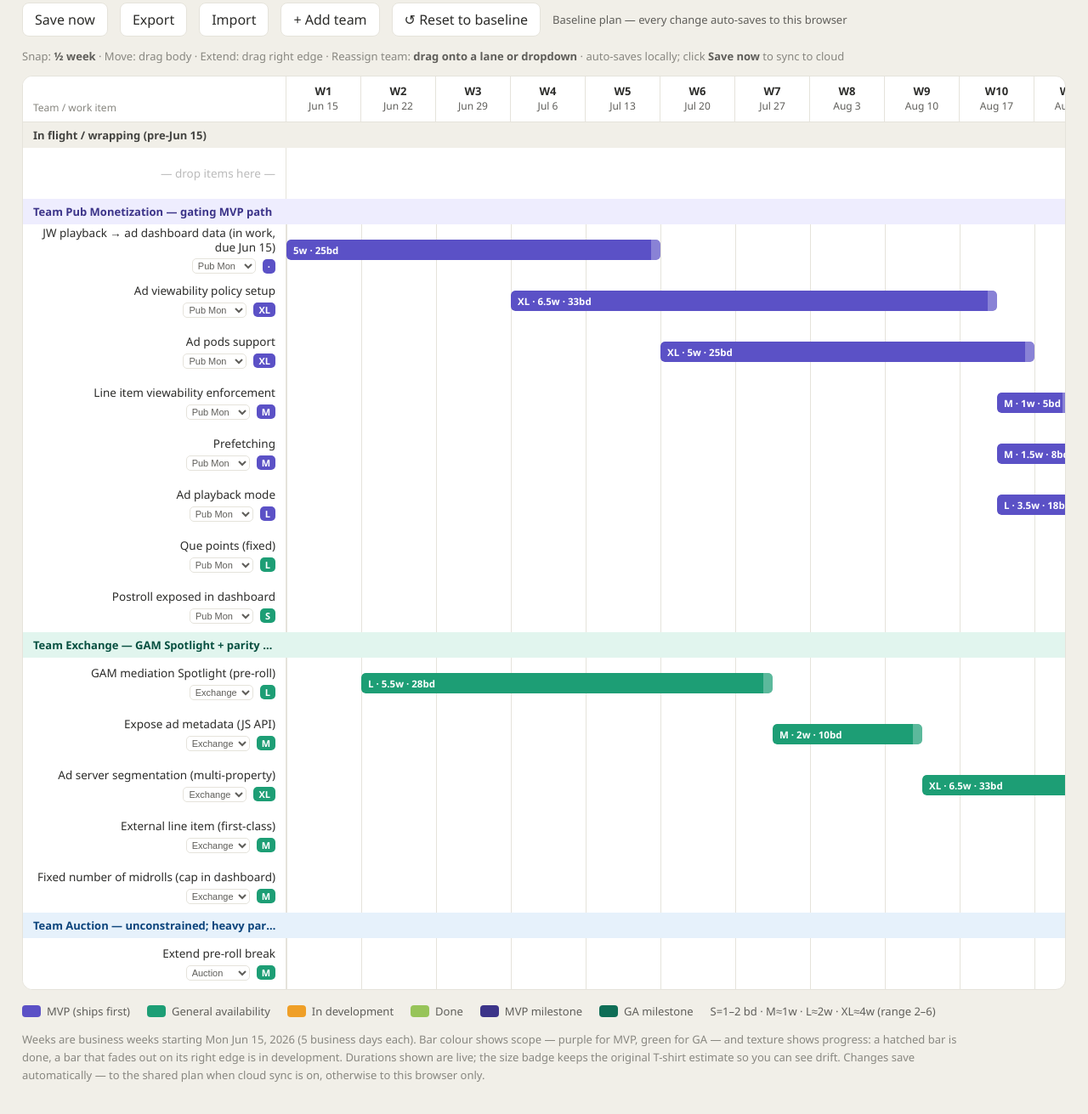
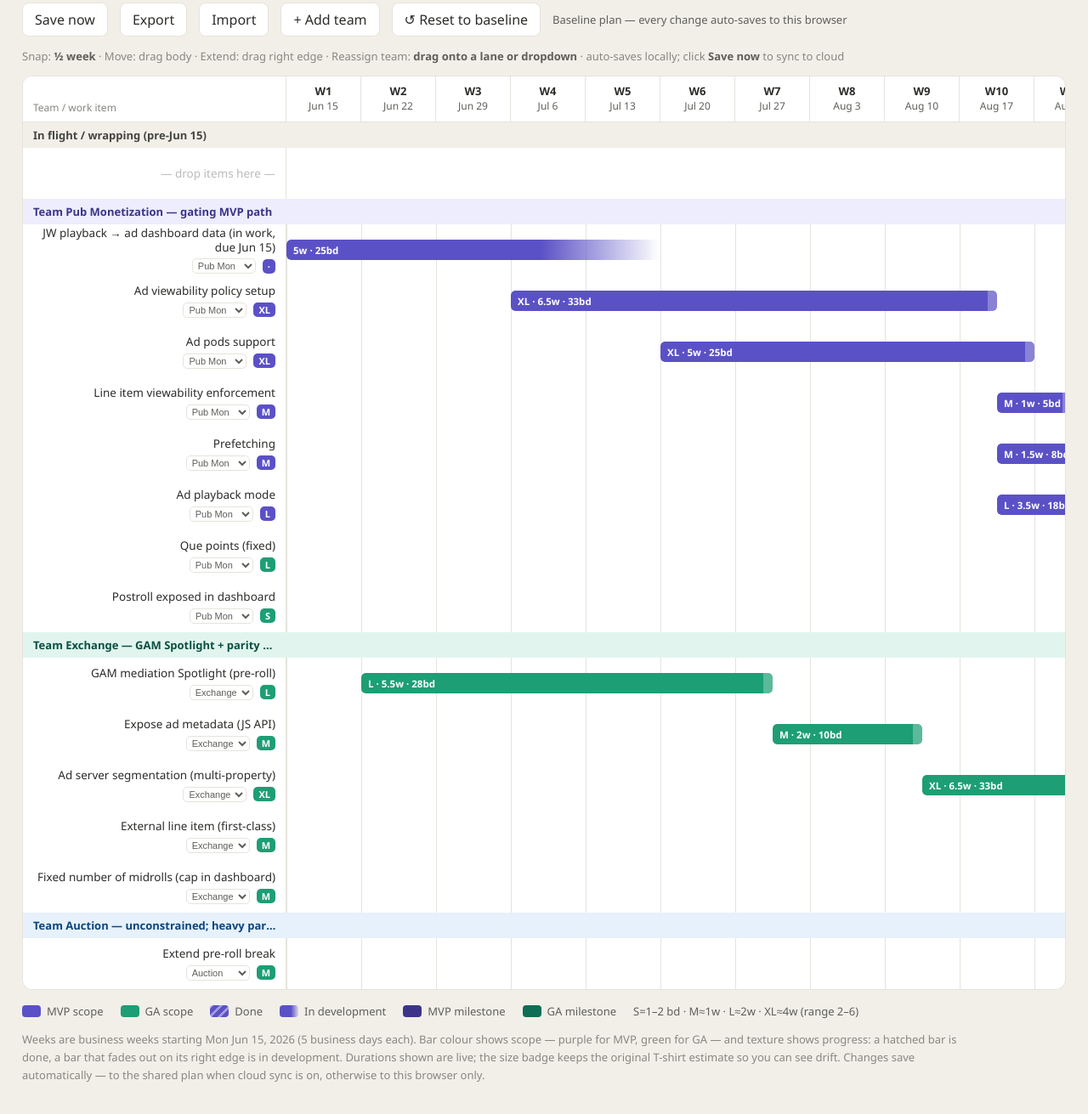
Before and after one commit to ionut2/jwx-delivery-timeline, a website: page index.html in a window 1280 px wide. Shown: the part 179-1490 px from the top of the page at 85% size. Drawn offline with Linux system fonts and the light colour scheme.

Commit message:
feat: hatch done bars and fade in-dev bars, update legend

```diff
--- a/index.html
+++ b/index.html
@@ -22,6 +22,7 @@
     --ink:#2C2C2A; --mut:#5F5E5A; --faint:#888780;
     --line:#E5E3DB; --bg:#FFFFFF; --panel:#FAFAF7;
     --gutter:310px; --weekw:88px; --rowh:60px;
+    --hatch:repeating-linear-gradient(135deg,rgba(255,255,255,.42) 0,rgba(255,255,255,.42) 3px,transparent 3px,transparent 8px);
   }
   *{box-sizing:border-box;}
   body{margin:0;background:#F1EFE8;color:var(--ink);font-family:'Segoe UI','Helvetica Neue',Arial,sans-serif;}
@@ -76,6 +77,11 @@
   .bar-fill{position:absolute;left:0;top:0;right:0;bottom:0;border-radius:5px;
     box-shadow:0 1px 2px rgba(0,0,0,.12);}
   .bar-label{position:relative;z-index:1;pointer-events:none;overflow:hidden;text-overflow:ellipsis;}
+  .bar-fill.done{background-image:var(--hatch);}
+  .bar-fill.indev{-webkit-mask-image:linear-gradient(to right,#000 0,#000 68%,transparent 100%);
+    mask-image:linear-gradient(to right,#000 0,#000 68%,transparent 100%);}
+  .sw-done{background:var(--mvp);background-image:var(--hatch);}
+  .sw-indev{background:linear-gradient(to right,var(--mvp) 60%,rgba(91,81,198,.15));}
   .bar:active{cursor:grabbing;}
   .bar .handle{position:absolute;right:0;top:0;width:11px;height:100%;cursor:ew-resize;
     border-radius:0 5px 5px 0;background:rgba(255,255,255,.28);z-index:2;}
@@ -121,10 +127,10 @@
   <div class="frame"><div class="scroll"><div class="inner" id="inner"></div></div></div>
 
   <div class="legend">
-    <div class="it"><span class="sw" style="background:var(--mvp)"></span>MVP (ships first)</div>
-    <div class="it"><span class="sw" style="background:var(--ga)"></span>General availability</div>
-    <div class="it"><span class="sw" style="background:var(--dev)"></span>In development</div>
-    <div class="it"><span class="sw" style="background:var(--done)"></span>Done</div>
+    <div class="it"><span class="sw" style="background:var(--mvp)"></span>MVP scope</div>
+    <div class="it"><span class="sw" style="background:var(--ga)"></span>GA scope</div>
+    <div class="it"><span class="sw sw-done"></span>Done</div>
+    <div class="it"><span class="sw sw-indev"></span>In development</div>
     <div class="it"><span class="sw" style="background:var(--mvp-d)"></span>MVP milestone</div>
     <div class="it"><span class="sw" style="background:var(--ga-d)"></span>GA milestone</div>
     <div class="it">S=1–2 bd · M≈1w · L≈2w · XL≈4w (range 2–6)</div>
@@ -423,14 +429,14 @@ function buildBar(t){
   positionBar(bar,t);
   return bar;
 }
-function barLabel(t){const dl=t.dur*WEEKW;
-  const txt=t.size!=='—'?(t.size+' · '+durLabel(t)):durLabel(t);
-  return dl<70?(t.size!=='—'?t.size:'•'):txt;}
+function barLabel(t){const dl=t.dur*WEEKW;const tick=t.status==='done'?'✓ ':'';
+  const txt=tick+(t.size!=='—'?(t.size+' · '+durLabel(t)):durLabel(t));
+  return dl<70?(tick.trim()+(t.size!=='—'?t.size:'•')):txt;}
 function positionBar(bar,t){
   bar.style.left=(t.s*WEEKW)+'px';bar.style.width=Math.max(18,t.dur*WEEKW)+'px';
   const fill=bar.querySelector('.bar-fill');
   fill.className='bar-fill'+(t.status==='done'?' done':t.status==='in-dev'?' indev':'');
-  fill.style.background=SCOPE[t.scope].bg;
+  fill.style.backgroundColor=SCOPE[t.scope].bg;
   bar.querySelector('.bar-label').textContent=barLabel(t);
   bar.title=t.name+'\n'+(t.size!=='—'?'Size '+t.size+' · ':'')+durLabel(t)+'\n'+fmt(startDate(t))+' → '+fmt(endDate(t));
 }
```
Also changed, not shown: tests/timeline.spec.js (+50 -0 lines).
